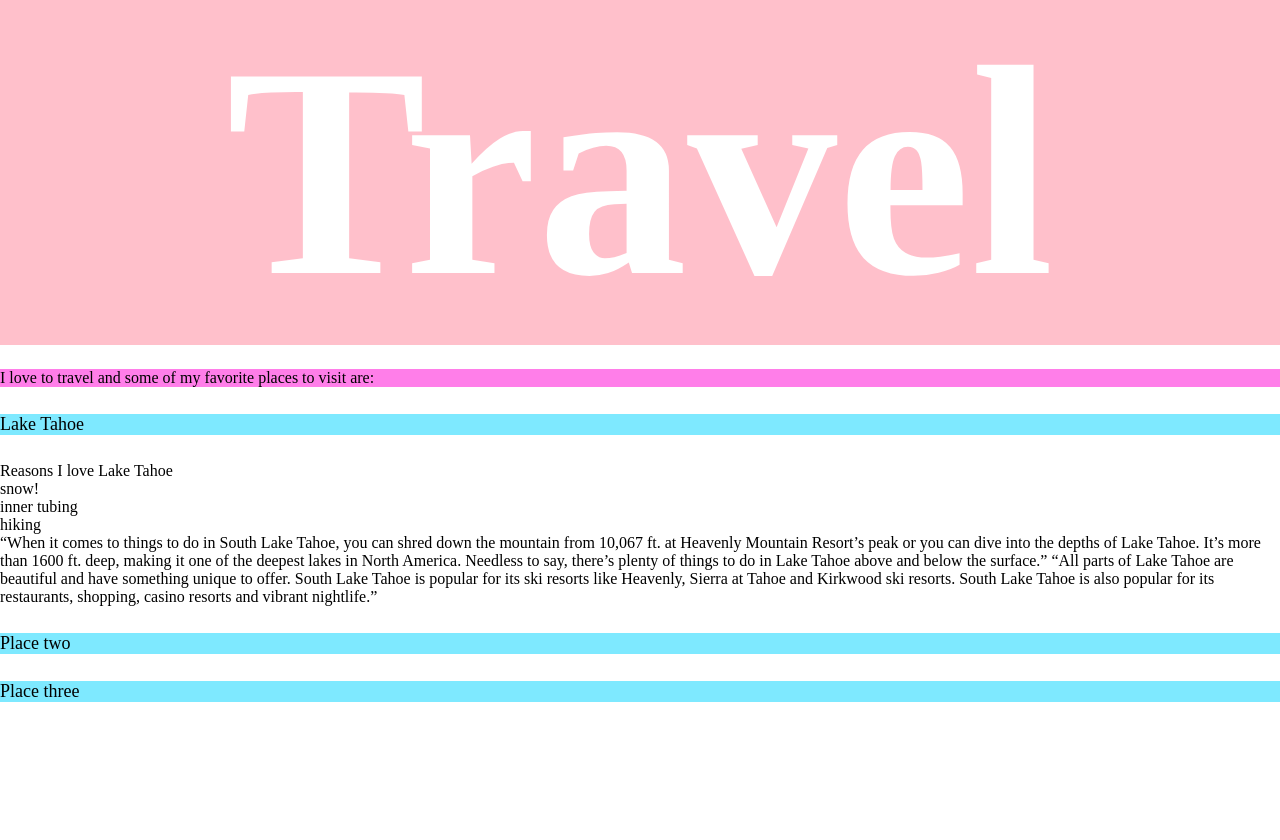
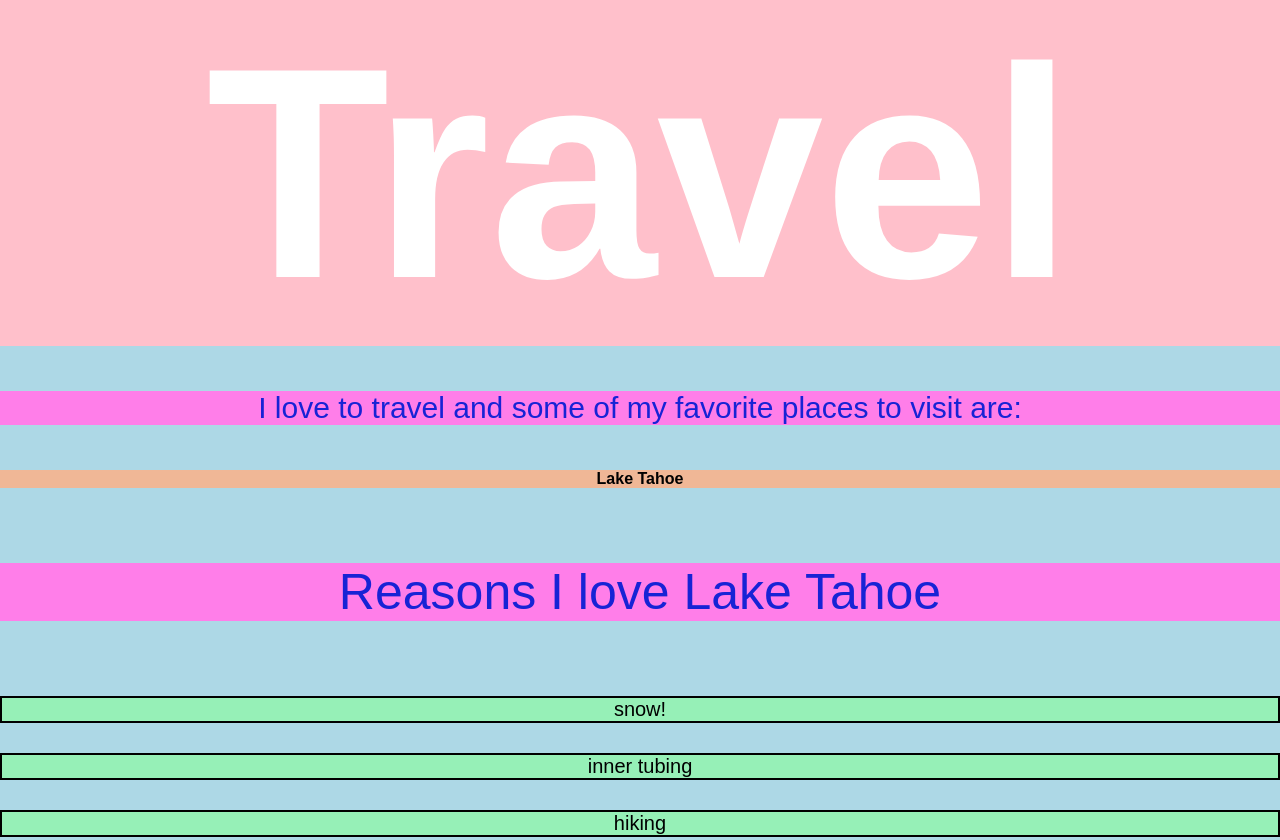
Before and after one commit to adsuh632/539-f25_css_test, a plain HTML site: page index.html in a window 1280 px wide. Shown: the top 840 px of the page. Before the commit the page ends 800 px from the top, so only its background shows below. Drawn offline with Linux system fonts and the light colour scheme.

Commit message:
Add files via upload

```diff
--- a/css/style.css
+++ b/css/style.css
@@ -3,9 +3,29 @@ h1 {
     font-size: 300px;
     font-weight: bolder;
     color: white;
+    text-align: center;}
+
+p {background-color: rgb(255, 126, 233);
+    font-size: 30px;
+    margin: 1.5em 0;
+    font-weight: lighter;
     text-align: center;
+    color: rgb(23, 35, 213);}
+li {border: 2px solid black;
+    background-color: rgb(150, 240, 183);
+    font-size: 20px;
+    margin: 1.5em 0;
+    font-weight: normal;
+    text-align: center;}
+
+h2 {background-color: rgb(240, 183, 150);
+    font-size: 60x; margin: 1.5em 0;
+    font-weight: bold;
+    text-align: center;}
+body {background-color: lightblue;
+    font-family: Arial, sans-serif;
+    text-align: center;}
+
+.para1 {
+   font-size: 50px;
 }
-
-p {background-color: rgb(255, 126, 233); font-size: medium; margin: 1.5em 0; font-weight: lighter;}
-
-h2 {background-color: rgb(126, 233, 255); font-size: large; margin: 1.5em 0; font-weight: lighter;}
--- a/index.html
+++ b/index.html
@@ -11,9 +11,9 @@
 <body>
     <h1>Travel</h1>
     <div>
-        <p> I love to travel and some of my favorite places to visit are: </p>
+        <p>I love to travel and some of my favorite places to visit are: </p>
         <h2>Lake Tahoe </h2>
-        Reasons I love Lake Tahoe
+        <p class="para1">Reasons I love Lake Tahoe</p>
         <ul>
             <li>snow!</li>
             <li>inner tubing</li>
```
